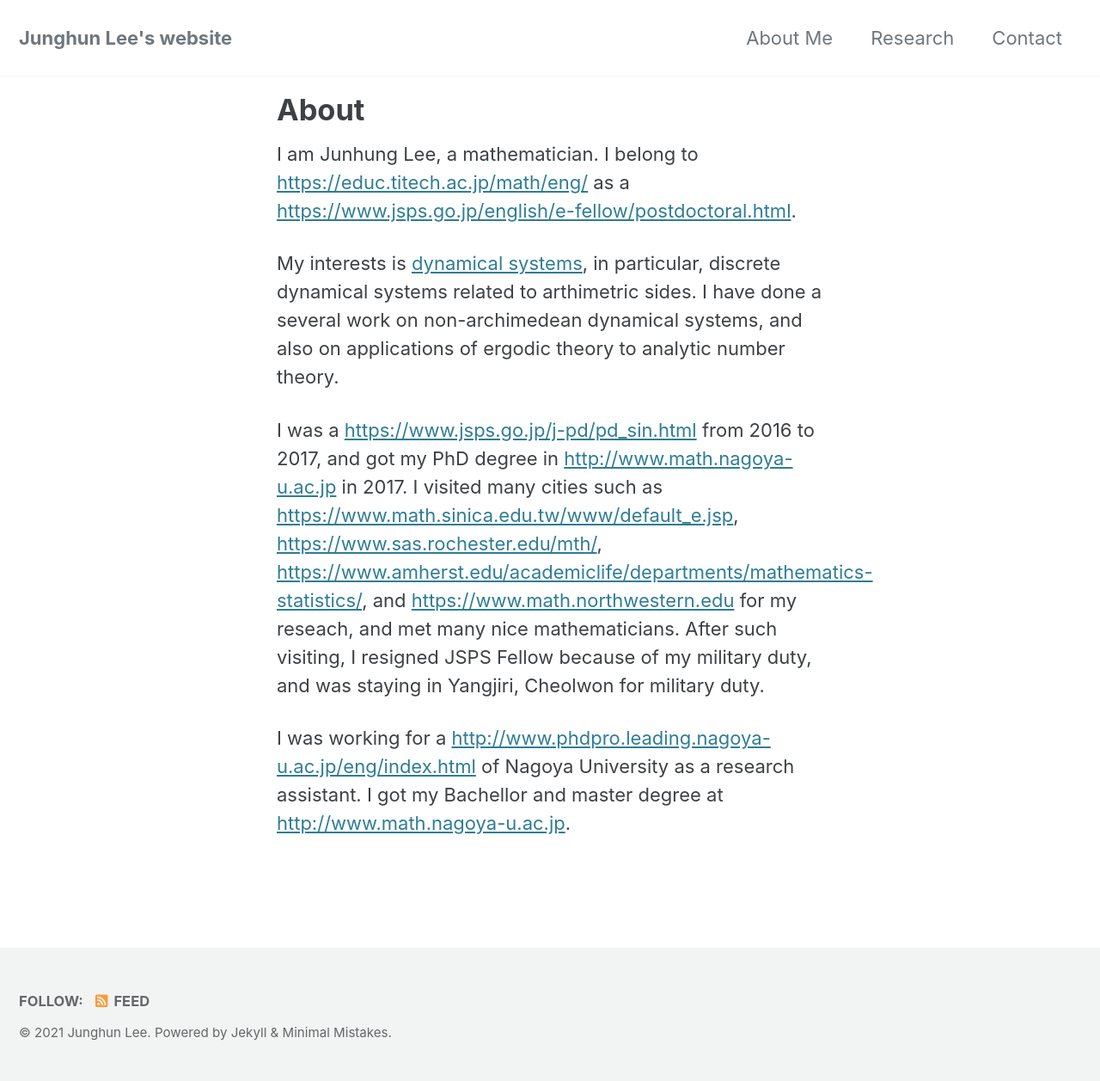
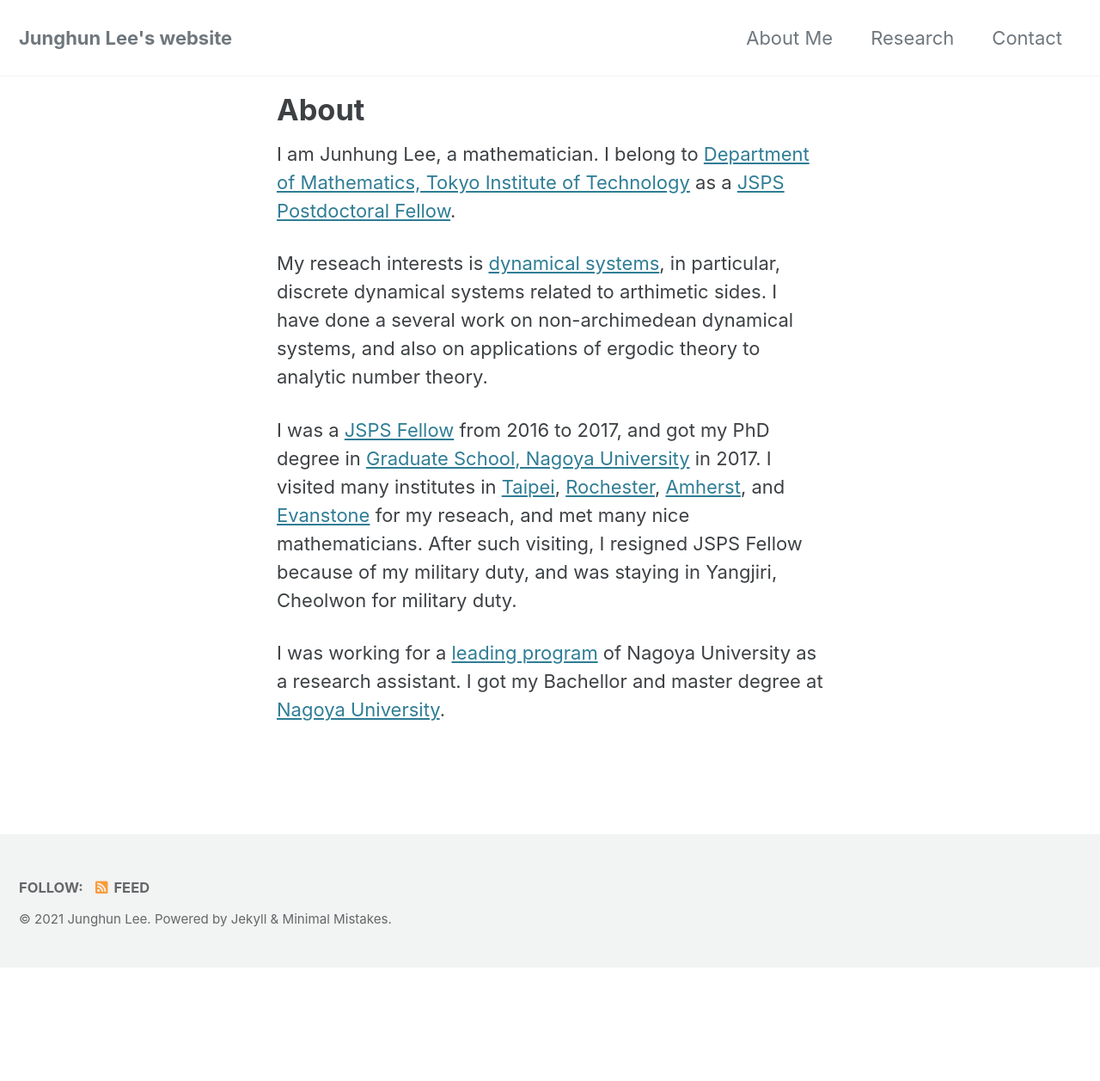
Before and after one commit to JunghunLee-math/JunghunLee-math.github.io, a Jekyll site: the page built from _pages/about.md, in a window 1280 px wide. Shown: the whole page at 86% size. Built offline with Jekyll 4.4.1, drawn with Linux system fonts in a browser that asks for light colours; cached includes are drawn as plain includes; after the commit the page ends 1125 px from its top, so only the background shows below that.

Commit message:
Fix links in about.md

```diff
--- a/_pages/about.md
+++ b/_pages/about.md
@@ -5,14 +5,14 @@ title: "About"
 ---
 
 I am Junhung Lee, a mathematician.
-I belong to [https://educ.titech.ac.jp/math/eng/](Department of Mathematics, Tokyo Institute of Technology) as a [https://www.jsps.go.jp/english/e-fellow/postdoctoral.html](JSPS Postdoctoral Fellow).
+I belong to [Department of Mathematics, Tokyo Institute of Technology](https://educ.titech.ac.jp/math/eng/) as a [JSPS Postdoctoral Fellow](https://www.jsps.go.jp/english/e-fellow/postdoctoral.html).
 
-My interests is [dynamical systems](https://en.wikipedia.org/wiki/Dynamical_system), in particular, discrete dynamical systems related to arthimetric sides.
+My reseach interests is [dynamical systems](https://en.wikipedia.org/wiki/Dynamical_system), in particular, discrete dynamical systems related to arthimetic sides.
 I have done a several work on non-archimedean dynamical systems, and also on applications of ergodic theory to analytic number theory.
 
-I was a [https://www.jsps.go.jp/j-pd/pd_sin.html](JSPS Fellow) from 2016 to 2017, and got my PhD degree in [http://www.math.nagoya-u.ac.jp](Graduate School, Nagoya University) in 2017.
-I visited many cities such as [https://www.math.sinica.edu.tw/www/default_e.jsp](Taipei), [https://www.sas.rochester.edu/mth/](Rochester), [https://www.amherst.edu/academiclife/departments/mathematics-statistics/](Amherst), and [https://www.math.northwestern.edu](Evanstone) for my reseach, and met many nice mathematicians.
+I was a [JSPS Fellow](https://www.jsps.go.jp/j-pd/pd_sin.html) from 2016 to 2017, and got my PhD degree in [Graduate School, Nagoya University](http://www.math.nagoya-u.ac.jp) in 2017.
+I visited many institutes in [Taipei](https://www.math.sinica.edu.tw/www/default_e.jsp), [Rochester](https://www.sas.rochester.edu/mth/), [Amherst](https://www.amherst.edu/academiclife/departments/mathematics-statistics/), and [Evanstone](https://www.math.northwestern.edu) for my reseach, and met many nice mathematicians.
 After such visiting, I resigned JSPS Fellow because of my military duty, and was staying in Yangjiri, Cheolwon for military duty.
 
-I was working for a [http://www.phdpro.leading.nagoya-u.ac.jp/eng/index.html](leading program) of Nagoya University as a research assistant.
-I got my Bachellor and master degree at [http://www.math.nagoya-u.ac.jp](Nagoya University).
+I was working for a [leading program](http://www.phdpro.leading.nagoya-u.ac.jp/eng/index.html) of Nagoya University as a research assistant.
+I got my Bachellor and master degree at [Nagoya University](http://www.math.nagoya-u.ac.jp).
```
Also changed, not shown: _pages/research.md (+2 -0 lines).
